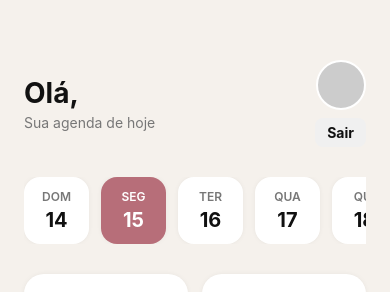
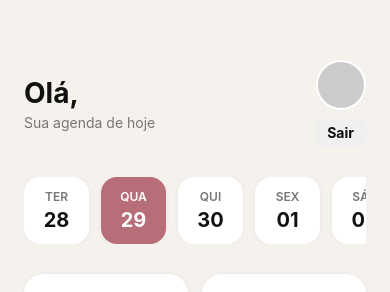
Before and after one commit to ICEI-PUC-Minas-PMV-SInt/pmv-sint-2026-1-e5-proj-agendamento, a React Native app in the folder frontend/: screen /Dashboard in a window 390 px wide. Shown: the top 292 px of the page. Built offline with nearby package versions, Linux system fonts and the light colour scheme.

Commit message:
feat: dias de atendimento dinâmicos

```diff
--- a/frontend/src/screens/DashboardScreen.jsx
+++ b/frontend/src/screens/DashboardScreen.jsx
@@ -1,15 +1,7 @@
+import { useState, useEffect } from 'react';
 import { View, Text, StyleSheet, ScrollView, Image, TouchableOpacity } from 'react-native';
 import { colors } from '../theme/colors';
 import BottomMenu from '../components/BottomMenu';
-
-const days = [
-  { day: 'DOM', date: '14', active: false },
-  { day: 'SEG', date: '15', active: true },
-  { day: 'TER', date: '16', active: false },
-  { day: 'QUA', date: '17', active: false },
-  { day: 'QUI', date: '18', active: false },
-  { day: 'SEX', date: '19', active: false },
-];
 
 const appointments = [
   {
@@ -47,6 +39,36 @@ const appointments = [
 
 export default function DashboardScreen({ route, navigation }) {
   const userName = route?.params?.userName;
+  const [days, setDays] = useState([]);
+
+  useEffect(() => {
+    const weekDays = ['DOM', 'SEG', 'TER', 'QUA', 'QUI', 'SEX', 'SÁB'];
+    const generatedDays = [];
+    const today = new Date();
+
+    for (let i = -1; i <= 14; i++) {
+      const d = new Date(today);
+      d.setDate(today.getDate() + i);
+
+      generatedDays.push({
+        id: i,
+        day: weekDays[d.getDay()],
+        date: String(d.getDate()).padStart(2, '0'),
+        active: i === 0,
+        fullDate: d
+      });
+    }
+    setDays(generatedDays);
+  }, []);
+
+  function handleDayPress(selectedId) {
+    setDays((prevDays) =>
+      prevDays.map((item) => ({
+        ...item,
+        active: item.id === selectedId
+      }))
+    );
+  }
 
   function handleLogout() {
     navigation.replace('Login');
@@ -71,13 +93,14 @@ export default function DashboardScreen({ route, navigation }) {
         </View>
 
         <ScrollView horizontal showsHorizontalScrollIndicator={false} style={styles.dateSelectorContainer}>
-          {days.map((item, index) => (
+          {days.map((item) => (
             <TouchableOpacity
-              key={index}
+              key={item.id}
               style={[
                 styles.dateCard,
                 item.active && styles.dateCardActive
               ]}
+              onPress={() => handleDayPress(item.id)}
             >
               <Text style={[styles.dayText, item.active && styles.textWhite]}>{item.day}</Text>
               <Text style={[styles.dateText, item.active && styles.textWhite]}>{item.date}</Text>
```
